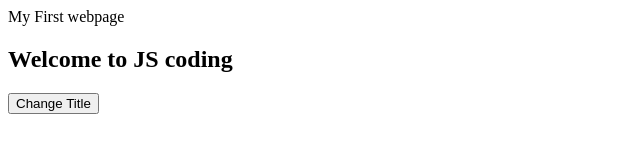
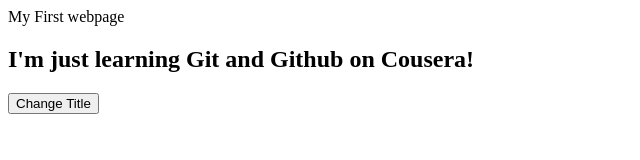
Before and after one commit to tungemma/coursera-final-project, a plain HTML site: page index.html in a window 1280 px wide. Both pictures are taken after a click on the button "Change Title". Shown: the whole page, without its empty margins (0-640 px from the left). Drawn offline with Linux system fonts and the light colour scheme.

Commit message:
Update index.html

```diff
--- a/index.html
+++ b/index.html
@@ -14,7 +14,7 @@
     <script>
     const title = document.getElementById('title');
      function changeTitle(){ console.log(title.innerHTML);
-                 title.innerHTML = I'm just learning Git and Github on Cousera!
+                 title.innerHTML = "I'm just learning Git and Github on Cousera!";
                           }
 
     </script>
```
